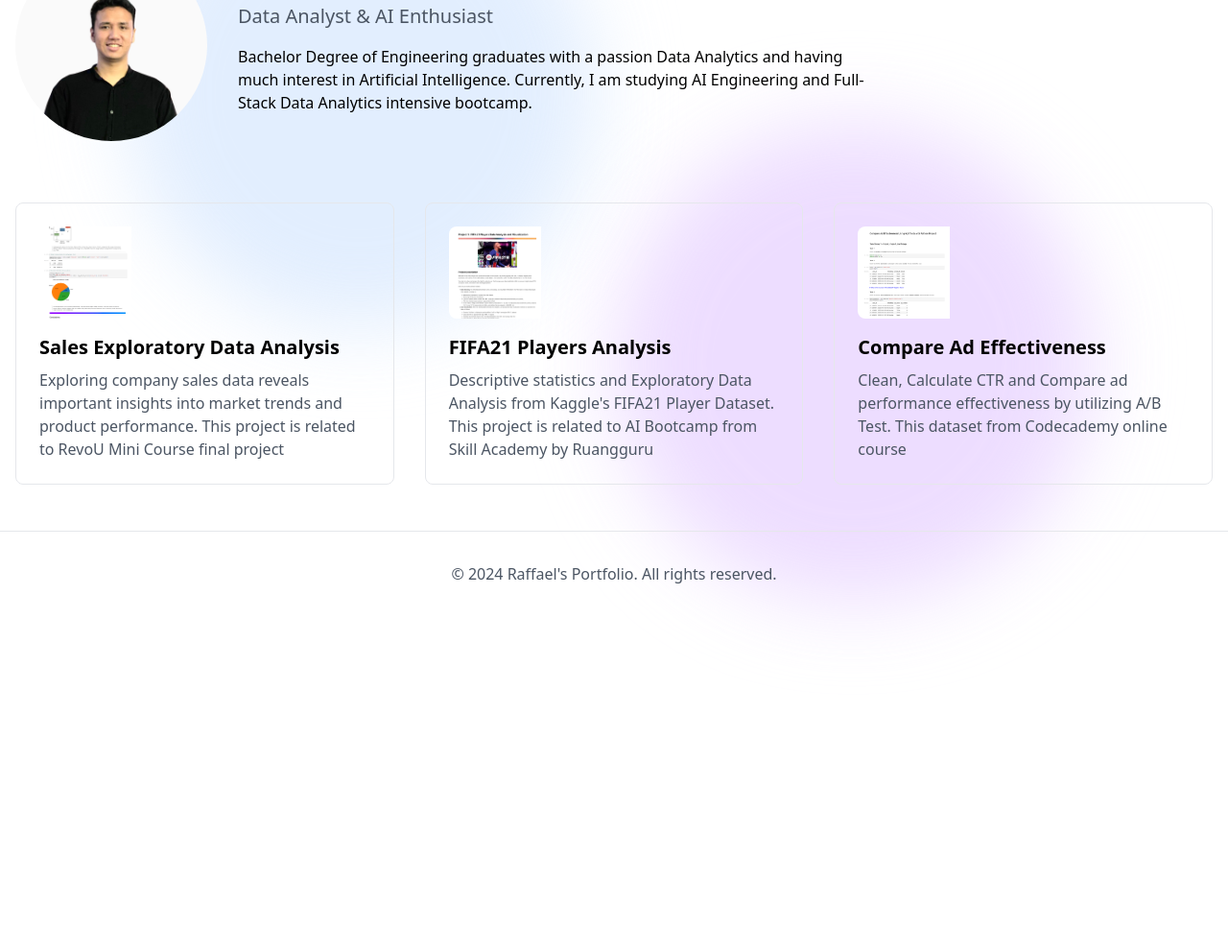
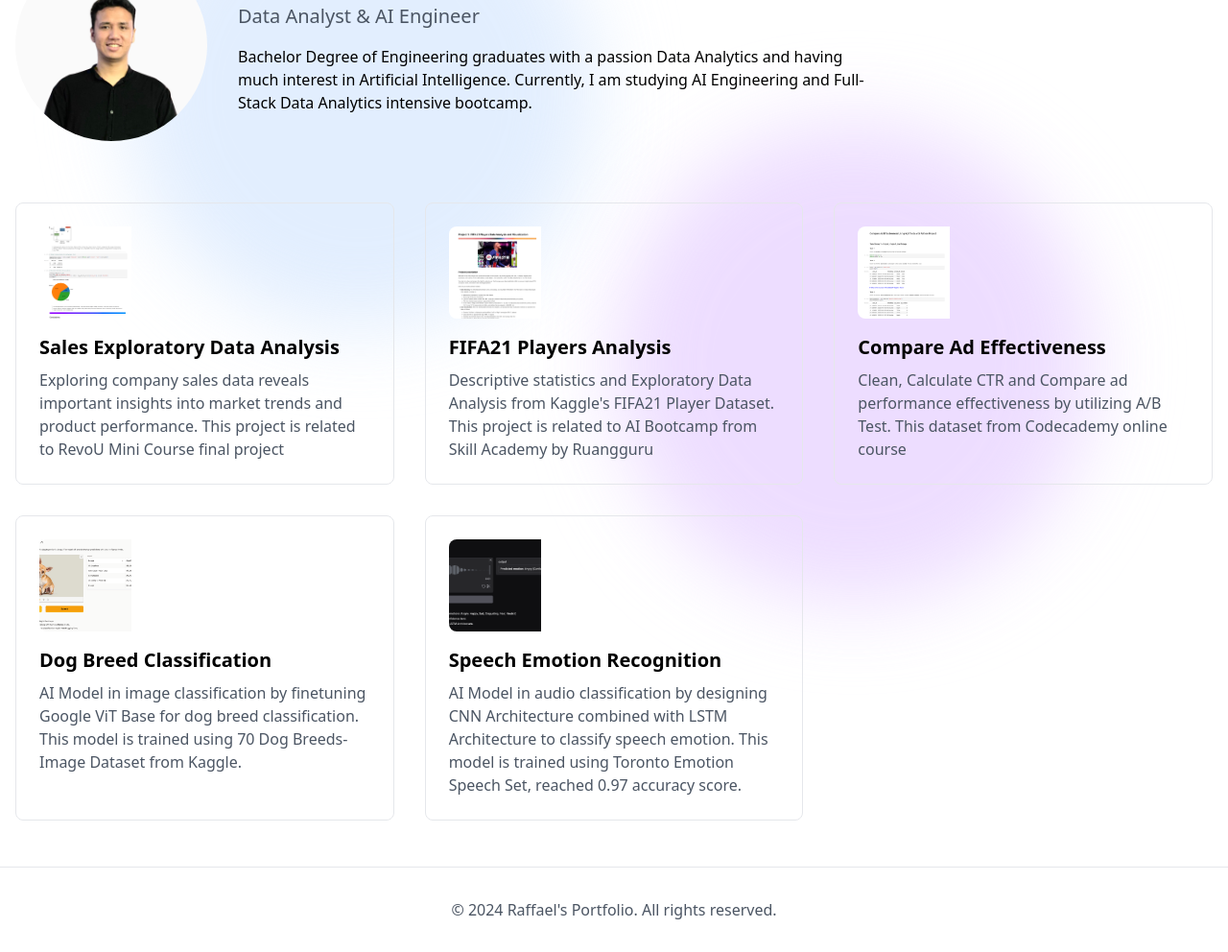
Before and after one commit to raffaelsiregar/projects-portfolio, a plain HTML site: page index.html in a window 1280 px wide. Shown: the part 206-1198 px from the top of the page at 96% size. Before the commit the page ends 848 px from the top, so only its background shows below. Drawn offline with nearby package versions, Linux system fonts and the light colour scheme.

Commit message:
Add files via upload

```diff
--- a/index.html
+++ b/index.html
@@ -27,7 +27,7 @@
                     <img src="asset/profile.png" alt="Profile Picture" width="200" height="200" class="mb-4 rounded-full md:mb-0 md:mr-8">
                     <div>
                         <h2 class="mb-2 text-3xl font-bold">Raffael Nathaniel Siregar</h2>
-                        <p class="mb-4 text-xl text-gray-600">Data Analyst & AI Enthusiast</p>
+                        <p class="mb-4 text-xl text-gray-600">Data Analyst & AI Engineer</p>
                         <p class="mb-4 max-w-2xl">
                             Bachelor Degree of Engineering graduates with a passion Data Analytics and having much interest in Artificial Intelligence. Currently,
                             I am studying AI Engineering and Full-Stack Data Analytics intensive bootcamp.
--- a/script.js
+++ b/script.js
@@ -22,6 +22,22 @@ const projects = [
         objectives: "Knowing which ad perform more effective",
         tools: "Jupyter Lab, Python (Pandas)",
         link: "https://drive.google.com/file/d/1Wmm645C-aTFm29e0Nnidgc3V9h8NFwxl/view?usp=sharing",
+    },
+    {
+        title: "Dog Breed Classification",
+        description: "AI Model in image classification by finetuning Google ViT Base for dog breed classification. This model is trained using 70 Dog Breeds-Image Dataset from Kaggle.",
+        image: "asset/thumbnail/dog-classifier-thumbnail.png",
+        objectives: "Classify 70 Dog Breeds by Image",
+        tools: "Python, Transformers, PyTorch, Huggingface, Gradio, Pandas",
+        link: "https://huggingface.co/spaces/raffaelsiregar/dog-breeds-classifier",
+    },
+    {
+        title: "Speech Emotion Recognition",
+        description: "AI Model in audio classification by designing CNN Architecture combined with LSTM Architecture to classify speech emotion. This model is trained using Toronto Emotion Speech Set, reached 0.97 accuracy score.",
+        image: "asset/thumbnail/audio-classification-thumbnail.png",
+        objectives: "Classify 6 Speech emotions (Angry, Sad, Happy, Fear, Disgusting, and Neutral)",
+        tools: "Python, PyTorch, Gradio, Librosa",
+        link: "https://huggingface.co/spaces/raffaelsiregar/speech-emotion-recognition",
     }
 ];
 
```
